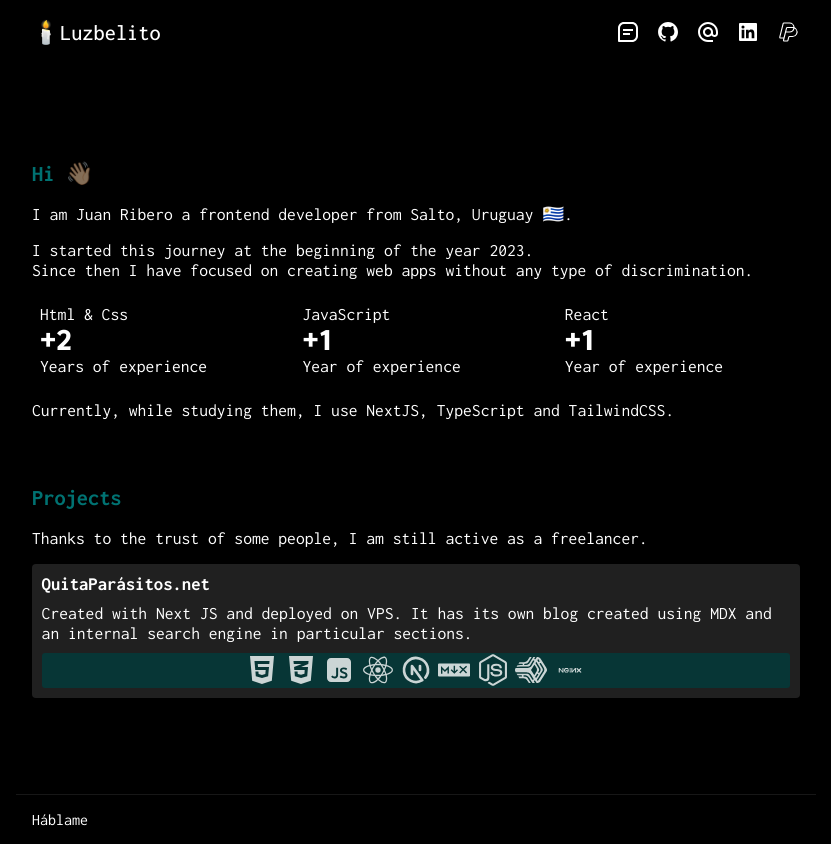
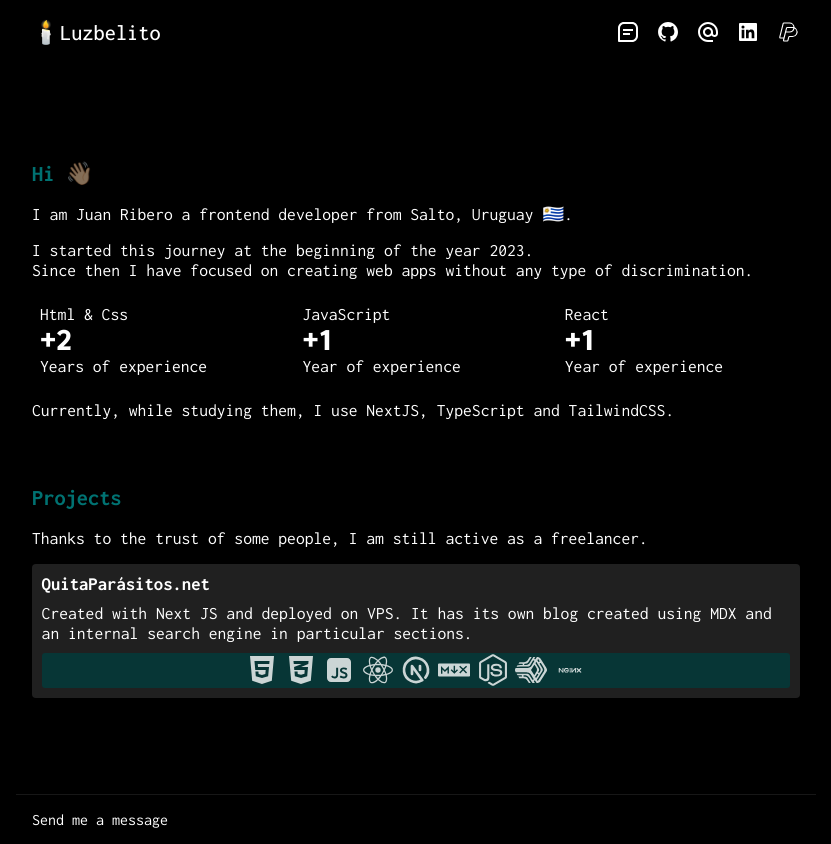
Before and after one commit to riberojuanca/juancaribero, a Next.js app: page / in a window 1280 px wide. Shown: the whole page, without its empty margins (224-1055 px from the left). Built offline with nearby package versions, Linux system fonts and the light colour scheme.

Commit message:
Contact page was created.

```diff
--- a/app/layout.jsx
+++ b/app/layout.jsx
@@ -1,5 +1,6 @@
 import { Inter, Inconsolata } from "next/font/google";
 import "./globals.css";
+import Menu from "@/components/Menu";
 
 const inter = Inter({
   subsets: ["latin"],
@@ -22,7 +23,14 @@
 export default function RootLayout({ children }) {
   return (
     <html lang="en">
-      <body className={inconsolata.className}>{children}</body>
+      <body className={inconsolata.className}>
+        <main>
+          <header>
+            <Menu />
+          </header>
+          {children}
+        </main>
+      </body>
     </html>
   );
 }
--- a/app/page.jsx
+++ b/app/page.jsx
@@ -1,44 +1,9 @@
 import Link from "next/link";
-
 import ProjectCard from "@/components/ProjectCard";
-
-import React from "react";
-import { BiMessageSquareDetail } from "react-icons/bi";
-import { BiLogoGithub } from "react-icons/bi";
-import { MdOutlineAlternateEmail } from "react-icons/md";
-import { BiLogoLinkedinSquare } from "react-icons/bi";
-import { PiPaypalLogoLight } from "react-icons/pi";
 
 function page() {
   return (
     <>
-      <main>
-        <header>
-          <Link href={"/"}>
-            <h1 className="title">🕯️Luzbelito</h1>
-          </Link>
-          <div className="icons">
-            <a href="wa.me/59891848690">
-              <BiMessageSquareDetail />
-            </a>
-            <a
-              href="https://github.com/riberojuanca"
-              target="_blank"
-              rel="noopener"
-            >
-              <BiLogoGithub />
-            </a>
-            <a href="mailto:riberojuanca@gmail.com">
-              <MdOutlineAlternateEmail />
-            </a>
-            <a href="https://www.linkedin.com/in/juan-r-0bb8a0265/">
-              <BiLogoLinkedinSquare />
-            </a>
-            <a href="https://www.paypal.com/donate/?hosted_button_id=7797WAYFESTGY">
-              <PiPaypalLogoLight />
-            </a>
-          </div>
-        </header>
       <article>
         <div className="container">
           <div className="sub-container">
@@ -46,8 +11,7 @@
               <h2 className="title-section">Hi 👋🏼</h2>
               <div className="body-section">
                 <p>
-                    I am Juan Ribero a frontend developer from Salto, Uruguay
-                    🇺🇾.
+                  I am Juan Ribero a frontend developer from Salto, Uruguay 🇺🇾.
                 </p>
                 <p>
                   I started this journey at the beginning of the year 2023.
@@ -94,9 +58,10 @@
         </div>
       </article>
       <footer className="footer">
-          <p>Háblame</p>
+        <Link href={"/contact"}>
+          <p>Send me a message</p>
+        </Link>
       </footer>
-      </main>
     </>
   );
 }
--- /dev/null
+++ b/components/Menu.jsx
@@ -0,0 +1,39 @@
+import { BiMessageSquareDetail } from "react-icons/bi";
+import { BiLogoGithub } from "react-icons/bi";
+import { MdOutlineAlternateEmail } from "react-icons/md";
+import { BiLogoLinkedinSquare } from "react-icons/bi";
+import { PiPaypalLogoLight } from "react-icons/pi";
+import Link from "next/link";
+
+function Menu() {
+  return (
+    <>
+      <Link href={"/"}>
+        <h1 className="title">🕯️Luzbelito</h1>
+      </Link>
+      <div className="icons">
+        <a href="wa.me/59891848690">
+          <BiMessageSquareDetail />
+        </a>
+        <a
+          href="https://github.com/riberojuanca"
+          target="_blank"
+          rel="noopener"
+        >
+          <BiLogoGithub />
+        </a>
+        <a href="mailto:riberojuanca@gmail.com">
+          <MdOutlineAlternateEmail />
+        </a>
+        <a href="https://www.linkedin.com/in/juan-r-0bb8a0265/">
+          <BiLogoLinkedinSquare />
+        </a>
+        <a href="https://www.paypal.com/donate/?hosted_button_id=7797WAYFESTGY">
+          <PiPaypalLogoLight />
+        </a>
+      </div>
+    </>
+  );
+}
+
+export default Menu;
```
Also changed, not shown: app/contact/page.jsx (added, +9 -0 lines). Lines whose indentation alone changed are shown as unchanged.
